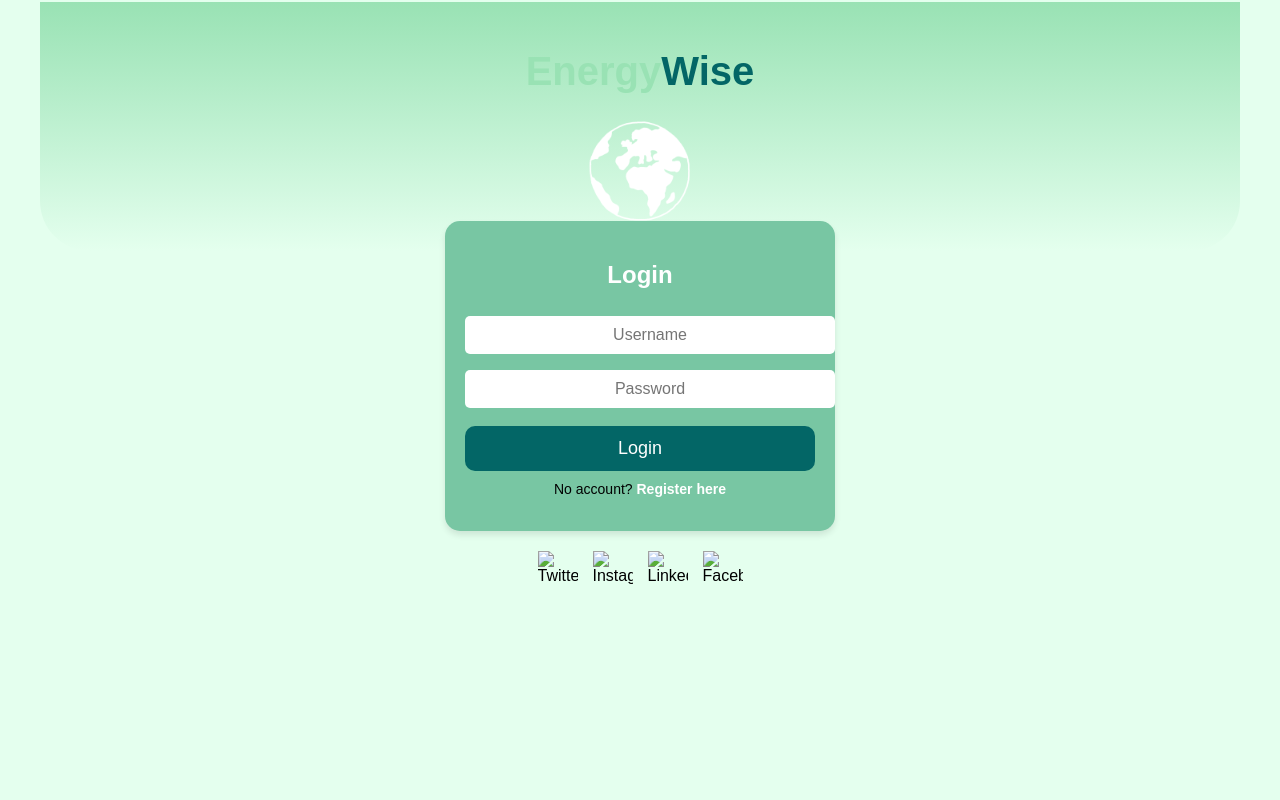
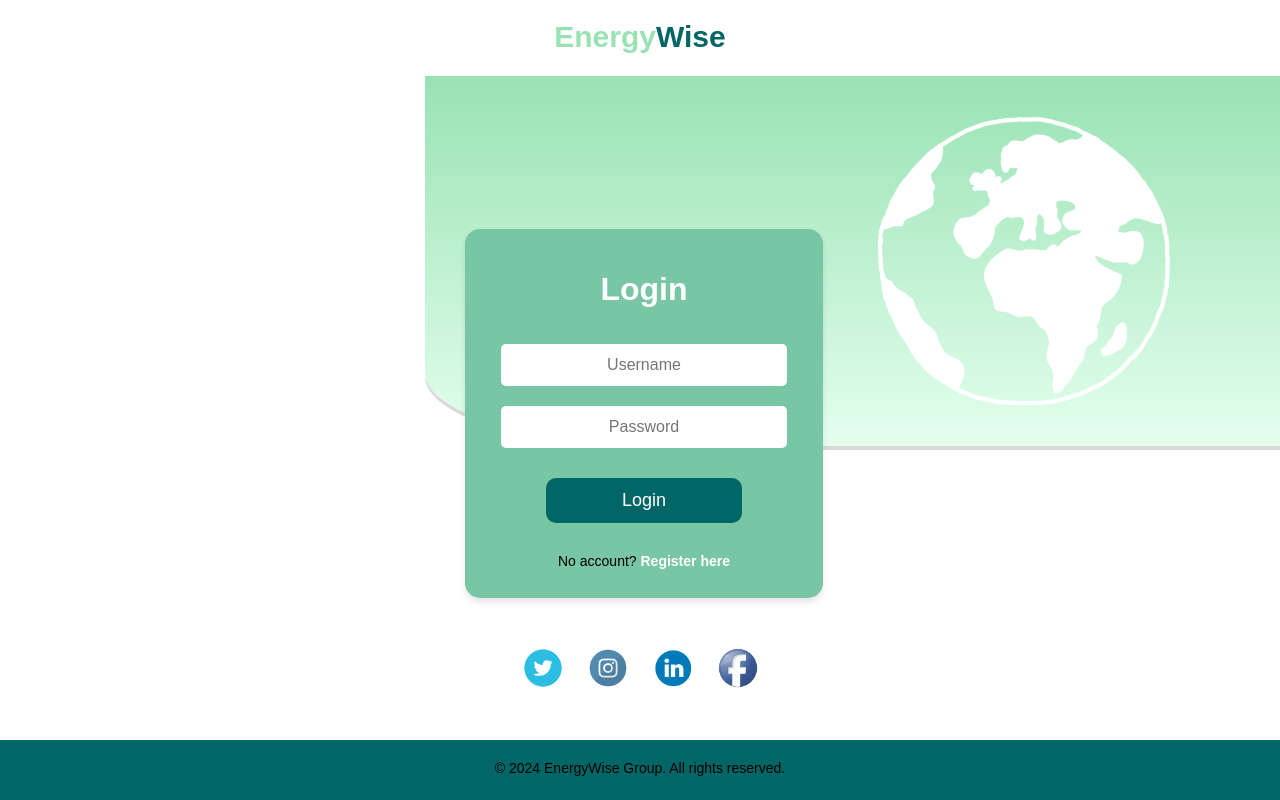
Before and after one commit to EnergyWise-BetaGroup/energy-wise-frontend, a plain HTML site: page login.html in a window 1280 px wide. Drawn offline with Linux system fonts and the light colour scheme; a web font is replaced by a local one.

Commit message:
add login page styling & changes

```diff
--- a/login.html
+++ b/login.html
@@ -7,13 +7,20 @@
     <link rel="stylesheet" href="/styles/login.css">
 </head>
 <body>
-    <div class="background-div">
+<main>
+    <!-- Top White Section with Company Name -->
+    <div class="top-section">
         <h1 class="header-lg-text">
             <span class="energy-span">Energy</span><span class="wise-span">Wise</span>
         </h1>
+    </div>
+
+    <!-- Background Globe Section -->
+    <div class="background-div">
         <img src="/assets/world.png" alt="Globe Image" class="background-image">
     </div>
 
+    <!-- LOGIN FORM -->
     <div class="form-container">
         <h2>Login</h2>
         <form>
@@ -24,11 +31,18 @@
         <p>No account? <a href="register.html">Register here</a></p>
     </div>
 
+    <!-- Social Icons -->
     <div class="social-icons">
-        <img src="" alt="Twitter">
-        <img src="" alt="Instagram">
-        <img src="" alt="LinkedIn">
-        <img src="" alt="Facebook">
+        <img src="/assets/twitter.png" alt="Twitter">
+        <img src="/assets/instagram.png" alt="Instagram">
+        <img src="/assets/linkedin.png" alt="LinkedIn">
+        <img src="/assets/facebook.png" alt="Facebook">
     </div>
+</main>
+
+<!-- Footer Section -->
+<footer class="footer">
+    <p>&copy; 2024 EnergyWise Group. All rights reserved.</p>
+</footer>
 </body>
 </html>
--- a/styles/components.css
+++ b/styles/components.css
@@ -74,6 +74,7 @@ body{
     background: linear-gradient(var(--background-dark), var(--background-light));
     text-align: center;
     border-radius: 0px 0px 50px 50px;
+    margin-top: 2px;
 }
 
 .background-image{
@@ -91,7 +92,6 @@ body{
         max-width: 1200px;
         margin-left: auto;
         margin-right: auto;
-        margin-top: 2px;
     }
 }
 
--- a/styles/login.css
+++ b/styles/login.css
@@ -12,49 +12,83 @@
 
 body {
     font-family: "AR One Sans", sans-serif;
-    background-color: var(--background-light);
+    background-color: white;
     margin: 0;
     display: flex;
     flex-direction: column;
     align-items: center;
 }
 
+/* Top white section */
+/* .top-section {
+    width: 100%;
+    background-color: white;
+    padding: -20px 0;
+    display: flex;
+    justify-content: center;
+    align-items: center;
+    box-shadow: 0px 2px 5px rgba(0, 0, 0, 0.1);
+} */
+
+.top-section h1 {
+    font-size: 30px;
+    font-weight: bold;
+    color: var(--dark-text);
+}
+
+/* Title styling */
+.energy-span{
+    color: var(--background-dark)
+}
+.wise-span{
+    color: var(--primary-button)
+}
+
+/* Gradient background */
 .background-div {
+    position: fixed;
+    z-index: -1;
     display: flex;
     flex-direction: column;
     align-items: center;
     justify-content: center;
     width: 100%;
     background: linear-gradient(var(--background-dark), var(--background-light));
-    border-radius: 0 0 50px 50px;
-    padding: 20px 0;
+
+    border-bottom-left-radius: 20%;
+    border-bottom-right-radius: 20%;
+    margin-left: -10px;
+    padding: 10px 0; /* Need to adjust this for the background globe effect*/
+    box-shadow: 0px 4px 0.5px rgba(0, 0, 0, 0.15);
 }
 
+/* Globe background image */
 .background-image {
-    width: 120px;
-    margin-top: -10px;
+    width: 350px;
 }
 
+/* Login container */
 .form-container {
+    margin-left: 30px;
     background-color: var(--main-box);
-    padding: 20px;
+    padding: 15px;
+    margin-top: 175px;
     border-radius: 15px;
     text-align: center;
     width: 80%;
     max-width: 350px;
     box-shadow: 0 4px 6px rgba(0, 0, 0, 0.1);
-    margin-top: -30px;
 }
 
 h2 {
     color: var(--light-text);
-    font-size: 24px;
+    font-size: 32px;
 }
 
 input {
-    width: 100%;
-    padding: 10px;
-    margin: 8px 0;
+    width: 80%;
+    padding: 12px;
+    margin: 10px 0;
     border-radius: 5px;
     border: none;
     font-size: 16px;
@@ -62,7 +96,7 @@ input {
 }
 
 .lg-button {
-    width: 100%;
+    width: 60%;
     height: 45px;
     font-size: 18px;
     cursor: pointer;
@@ -70,7 +104,7 @@ input {
     border: none;
     background-color: var(--primary-button);
     color: var(--light-text);
-    margin-top: 10px;
+    margin: 20px;
 }
 
 p {
@@ -88,17 +122,26 @@ a {
 .social-icons {
     display: flex;
     justify-content: center;
-    gap: 15px;
-    margin-top: 20px;
-}
-
-.social-icons img {
-    width: 30px;
-    cursor: pointer;
+    gap: 25px;
+    margin-top: 50px;
 }
 
 .social-icons img {
     width: 40px;
     height: 40px;
     object-fit: contain;
+    cursor: pointer;
 }
+
+.footer {
+    width: 100%;
+    text-align: center;
+    background-color: var(--primary-button);
+    color: var(--light-text);
+    padding: 10px 0;
+    position: fixed;
+    bottom: 0;
+    left: 0;
+}
+
+/* MEDIA QUERIES */
```
Also changed, not shown: assets/facebook.png (added), assets/instagram.png (added), assets/linkedin.png (added), assets/twitter.png (added).
